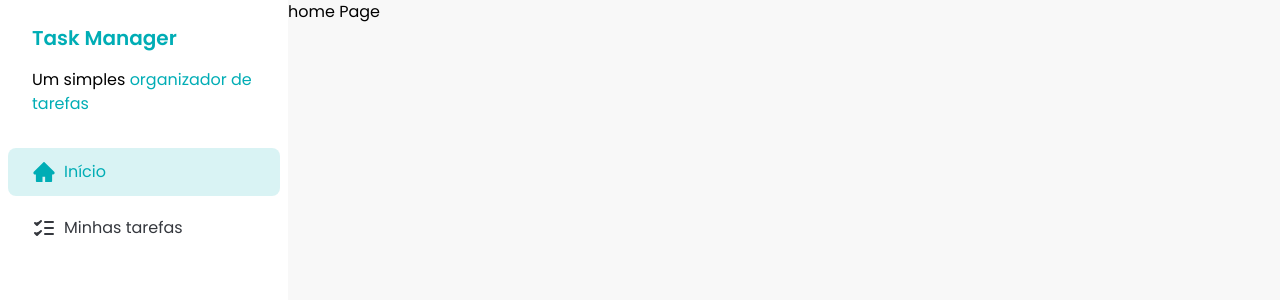
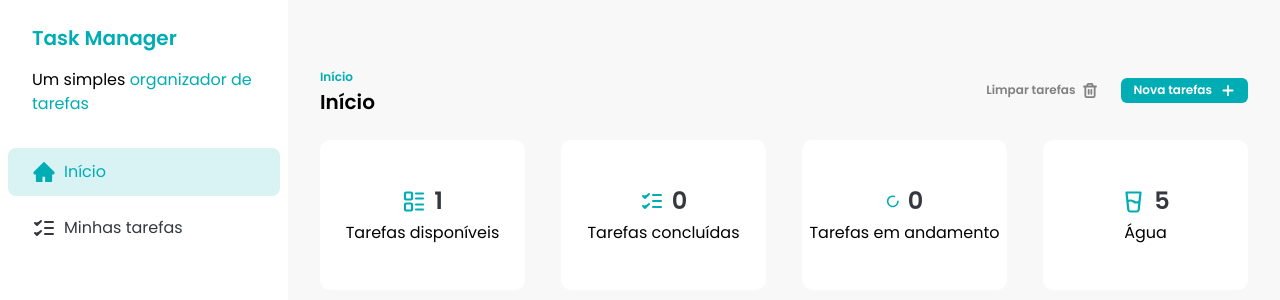
Before and after one commit to DevDaniloSants/fsc-task-manager, a React (Vite) app: page / in a window 1280 px wide. Shown: the top 300 px of the page. Built offline with nearby package versions, Linux system fonts and the light colour scheme; data requests are answered from the project's data file.

Commit message:
feat: add dashboard cards

```diff
--- a/src/assets/icons/index.js
+++ b/src/assets/icons/index.js
@@ -3,11 +3,13 @@ import ArrowLeftIcon from './arrow-left.svg?react';
 import CheckIcon from './check.svg?react';
 import CloudIcon from './cloud-sun.svg?react';
 import DetailsIcon from './details.svg?react';
+import GlassWhaterIcon from './glass-water.svg?react';
 import LoaderIcon from './loader-circle.svg?react';
 import MoonIcon from './moon.svg?react';
 import RigthArrowIcon from './rigth.svg?react';
 import SunIcon from './sun.svg?react';
 import TasksIcon from './tasks.svg?react';
+import Tasks2Icon from './tasks2.svg?react';
 import TrashIcon from './Trash.svg?react';
 
 export {
@@ -16,10 +18,12 @@ export {
   CheckIcon,
   CloudIcon,
   DetailsIcon,
+  GlassWhaterIcon,
   LoaderIcon,
   MoonIcon,
   RigthArrowIcon,
   SunIcon,
+  Tasks2Icon,
   TasksIcon,
   TrashIcon,
 };
--- /dev/null
+++ b/src/components/Header.jsx
@@ -0,0 +1,38 @@
+import { useState } from 'react';
+
+import { AddIcon, TrashIcon } from '../assets/icons';
+import AddTaskDialog from './AddTaskDialog';
+import Button from './Button';
+
+const Header = ({ subtitle, title }) => {
+  const [addTaskDialogIsOpen, setAddTaskDialogIsOpen] = useState(false);
+  return (
+    <div className="mb-6 flex w-full justify-between">
+      <div>
+        <span className="text-xs font-semibold text-brand-primary">
+          {subtitle}
+        </span>
+        <h2 className="text-xl font-semibold">{title}</h2>
+      </div>
+
+      <div className="flex items-center gap-3">
+        <Button color="ghost">
+          Limpar tarefas
+          <TrashIcon />
+        </Button>
+
+        <Button onClick={() => setAddTaskDialogIsOpen(true)}>
+          Nova tarefas
+          <AddIcon />
+        </Button>
+
+        <AddTaskDialog
+          isOpen={addTaskDialogIsOpen}
+          handleClose={() => setAddTaskDialogIsOpen(false)}
+        />
+      </div>
+    </div>
+  );
+};
+
+export default Header;
--- /dev/null
+++ b/src/components/SidebarCard.jsx
@@ -0,0 +1,15 @@
+const SidebarCard = ({ icon, mainText, secondaryText }) => {
+  return (
+    <div className="flex h-[150px] flex-col items-center justify-center gap-1 rounded-[10px] bg-white">
+      <div className="flex items-center gap-2">
+        <span className="text-brand-primary">{icon}</span>
+        <p className="text-2xl font-semibold text-brand-dark-blue">
+          {mainText}
+        </p>
+      </div>
+      {secondaryText}
+    </div>
+  );
+};
+
+export default SidebarCard;
--- a/src/components/Tasks.jsx
+++ b/src/components/Tasks.jsx
@@ -1,23 +1,13 @@
 import { useQueryClient } from '@tanstack/react-query';
-import { useState } from 'react';
 import { toast } from 'sonner';
 
-import {
-  AddIcon,
-  CloudIcon,
-  MoonIcon,
-  SunIcon,
-  TrashIcon,
-} from '../assets/icons';
+import { CloudIcon, MoonIcon, SunIcon } from '../assets/icons';
 import { useGetTasks } from '../hooks/index.js';
-import AddTaskDialog from './AddTaskDialog';
-import Button from './Button';
+import Header from './Header.jsx';
 import TaskItem from './TaskItem';
 import TasksSeparator from './TasksSeparator';
 
 const Tasks = () => {
-  const [addTaskDialogIsOpen, setAddTaskDialogIsOpen] = useState(false);
-
   const queryClient = useQueryClient();
   const { data: tasks } = useGetTasks();
 
@@ -50,31 +40,7 @@ const Tasks = () => {
 
   return (
     <div className="w-full space-y-6 px-8 py-16">
-      <div className="mb-6 flex w-full justify-between">
-        <div>
-          <span className="text-xs font-semibold text-brand-primary">
-            Minhas Tarefas
-          </span>
-          <h2 className="text-xl font-semibold">Minhas Tarefas</h2>
-        </div>
-
-        <div className="flex items-center gap-3">
-          <Button color="ghost">
-            Limpar tarefas
-            <TrashIcon />
-          </Button>
-
-          <Button onClick={() => setAddTaskDialogIsOpen(true)}>
-            Nova tarefas
-            <AddIcon />
-          </Button>
-
-          <AddTaskDialog
-            isOpen={addTaskDialogIsOpen}
-            handleClose={() => setAddTaskDialogIsOpen(false)}
-          />
-        </div>
-      </div>
+      <Header subtitle="Minhas Tarefas" title="Minhas Tarefas" />
 
       <div className="rounded-xl bg-white p-6">
         <div className="space-y-3">
--- a/src/pages/HomePage.jsx
+++ b/src/pages/HomePage.jsx
@@ -1,10 +1,51 @@
+import {
+  GlassWhaterIcon,
+  LoaderIcon,
+  Tasks2Icon,
+  TasksIcon,
+} from '../assets/icons';
+import Header from '../components/Header';
 import Sidebar from '../components/Sidebar';
+import SidebarCard from '../components/SidebarCard';
+import { useGetTasks } from '../hooks';
 
 const HomePage = () => {
+  const { data: tasks } = useGetTasks();
+
+  const inProgressTasks = tasks?.filter(
+    (task) => task.status === 'in_progress'
+  ).length;
+
+  const completedTasks = tasks?.filter((task) => task.status === 'done').length;
+
   return (
     <div className="flex">
       <Sidebar />
-      <h1>home Page</h1>
+      <div className="w-full space-y-6 px-8 py-16">
+        <Header subtitle="Início" title="Início" />
+        <div className="grid grid-cols-4 gap-9">
+          <SidebarCard
+            icon={<Tasks2Icon />}
+            mainText={tasks?.length}
+            secondaryText="Tarefas disponíveis"
+          />
+          <SidebarCard
+            icon={<TasksIcon />}
+            mainText={completedTasks}
+            secondaryText="Tarefas concluídas"
+          />
+          <SidebarCard
+            icon={<LoaderIcon />}
+            mainText={inProgressTasks}
+            secondaryText="Tarefas em andamento"
+          />
+          <SidebarCard
+            icon={<GlassWhaterIcon />}
+            mainText="5"
+            secondaryText="Água"
+          />
+        </div>
+      </div>
     </div>
   );
 };
```
Also changed, not shown: src/assets/icons/glass-water.svg (added), src/assets/icons/tasks2.svg (added).
